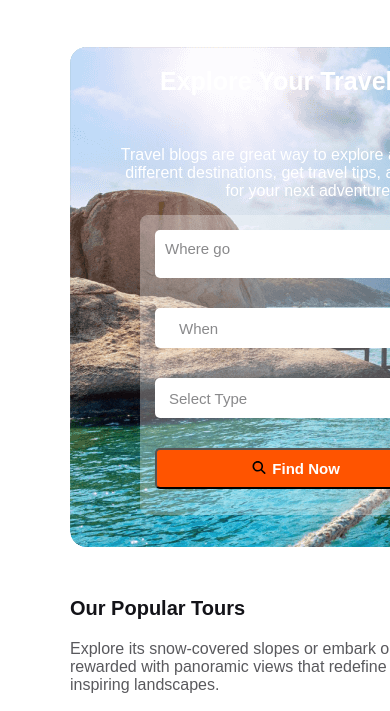
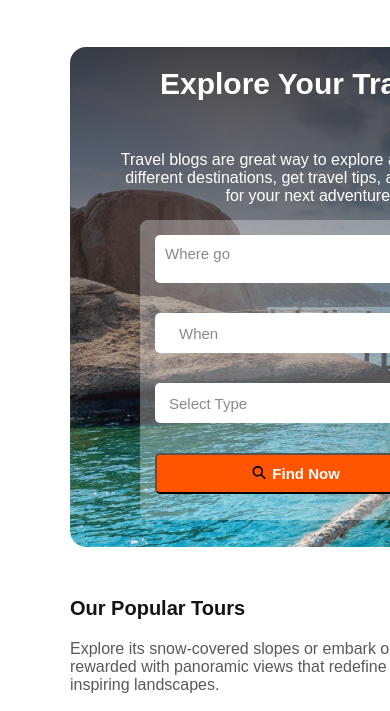
Before and after one commit to alshahrear/my-project-two, a plain HTML site: page index.html in a window 390 px wide. Shown: the part 103-814 px from the top of the page. Drawn offline with Linux system fonts and the light colour scheme.

Commit message:
my final edit commit

```diff
--- a/styles/project.css
+++ b/styles/project.css
@@ -58,13 +58,13 @@ nav ul a {
 }
 
 .travel-info {
-    background-image: url('../Images/Group\ 13\ \(1\)\ \(1\).png');
-    background-repeat: no-repeat;
+
     margin: 0 70px;
     width: 1200px;
     height: 520px;
     border-radius: 16px;
-    background: linear-gradient(180deg, rgba(19, 19, 24, 0.80))
+    background-image: linear-gradient(180deg, rgba(19, 19, 24, 0.80) 0%, rgba(19, 19, 24, 0.00) 100%), url('../Images/Group\ 13\ \(1\)\ \(1\).png');
+    background-repeat: no-repeat;
 }
 
 .content-travel h1 {
@@ -666,7 +666,7 @@ nav ul a {
     }
 
     .content-travel h1 {
-        font-size: 25px;
+        font-size: 30px;
         margin-top: -10px;
         padding-bottom: 0px;
         margin-left: 70px;
```
